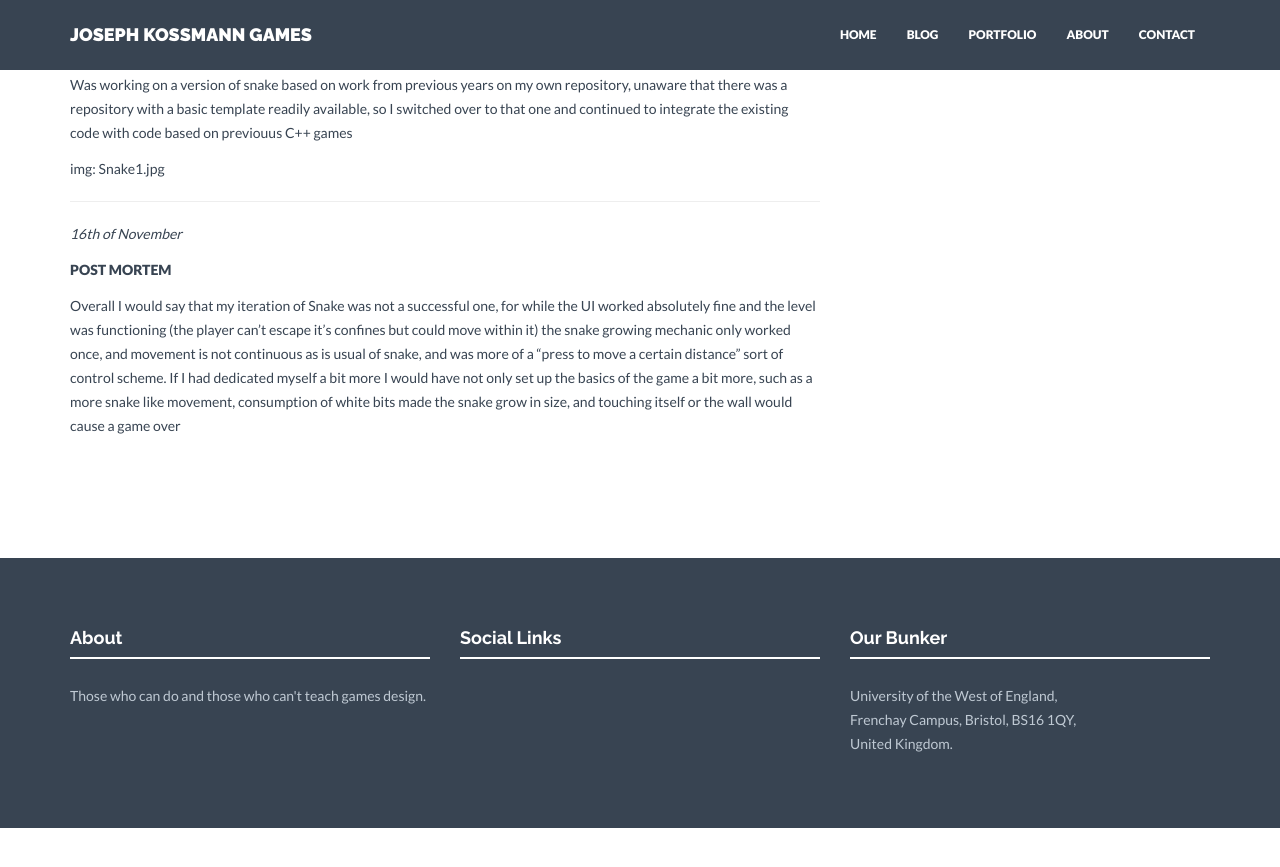
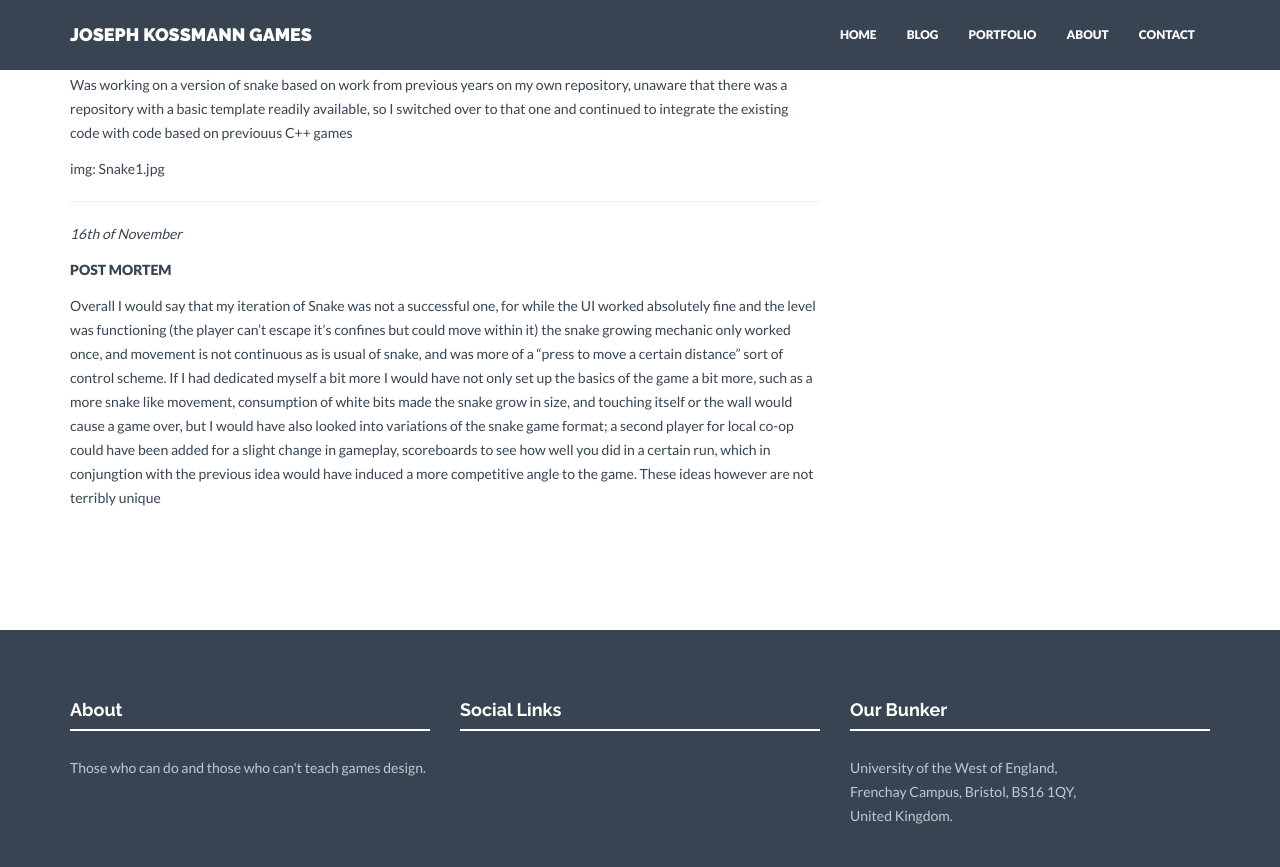
Before and after one commit to JosephKossmann/JosephKossmann.github.io, a Jekyll site: the page built from _posts/2017-10-26-snake-game2.markdown, in a window 1280 px wide and 900 px high, scrolled down 905 px. Shown: the top 867 px of the window. Built offline with Jekyll 4.4.1, drawn with Linux system fonts in a browser that asks for light colours; nearby versions of some CDN libraries; before the commit the page ends 1733 px from its top, so only the background shows below that.

Commit message:
Update 2017-10-26-snake-game2.markdown

```diff
--- a/_posts/2017-10-26-snake-game2.markdown
+++ b/_posts/2017-10-26-snake-game2.markdown
@@ -30,4 +30,5 @@ img: Snake1.jpg
 
 <b>POST MORTEM</b>
 
-Overall I would say that my iteration of Snake was not a successful one, for while the UI worked absolutely fine and the level was functioning (the player can't escape it's confines but could move within it) the snake growing mechanic only worked once, and movement is not continuous as is usual of snake, and was more of a "press to move a certain distance" sort of control scheme. If I had dedicated myself a bit more I would have not only set up the basics of the game a bit more, such as a more snake like movement, consumption of white bits made the snake grow in size, and touching itself or the wall would cause a game over
+Overall I would say that my iteration of Snake was not a successful one, for while the UI worked absolutely fine and the level was functioning (the player can't escape it's confines but could move within it) the snake growing mechanic only worked once, and movement is not continuous as is usual of snake, and was more of a "press to move a certain distance" sort of control scheme.
+If I had dedicated myself a bit more I would have not only set up the basics of the game a bit more, such as a more snake like movement, consumption of white bits made the snake grow in size, and touching itself or the wall would cause a game over, but I would have also looked into variations of the snake game format; a second player for local co-op could have been added for a slight change in gameplay, scoreboards to see how well you did in a certain run, which in conjungtion with the previous idea would have induced a more competitive angle to the game. These ideas however are not terribly unique
```
